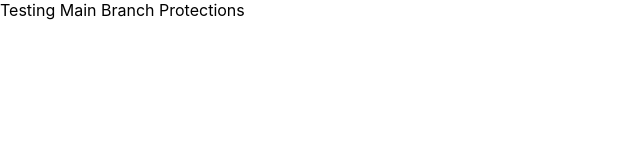
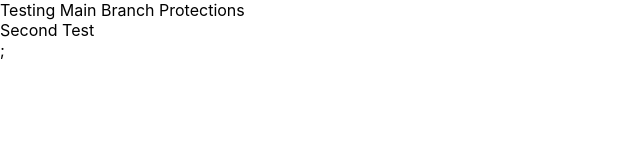
Before and after one commit to threnody5/github-testing-app, a React (Create React App) app: page / in a window 1280 px wide. Shown: the top 160 px of the page, without its empty margins (0-640 px from the left). Built offline with nearby package versions, Linux system fonts and the light colour scheme.

Commit message:
second test for branch protection

```diff
--- a/src/App.js
+++ b/src/App.js
@@ -3,7 +3,12 @@
 import './App.css';
 
 function App() {
-  return <div>Testing Main Branch Protections</div>;
+  return (
+    <div>
+      <div>Testing Main Branch Protections</div>
+      <div>Second Test</div>;
+    </div>
+  );
 }
 
 export default App;
```
